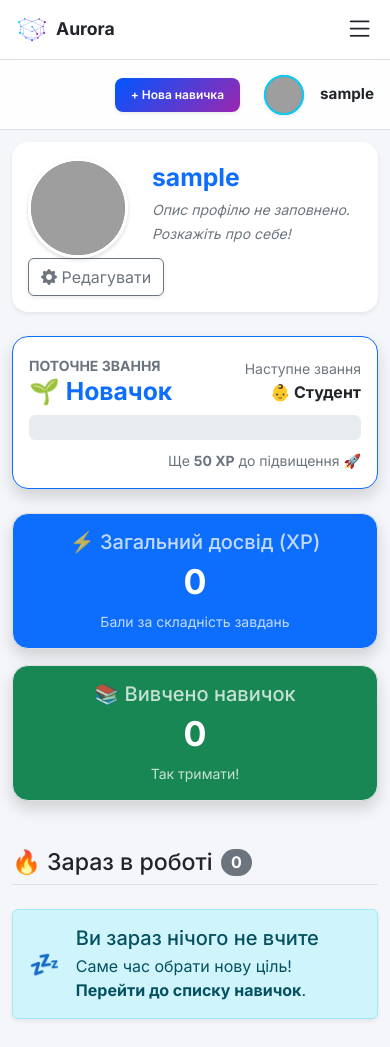
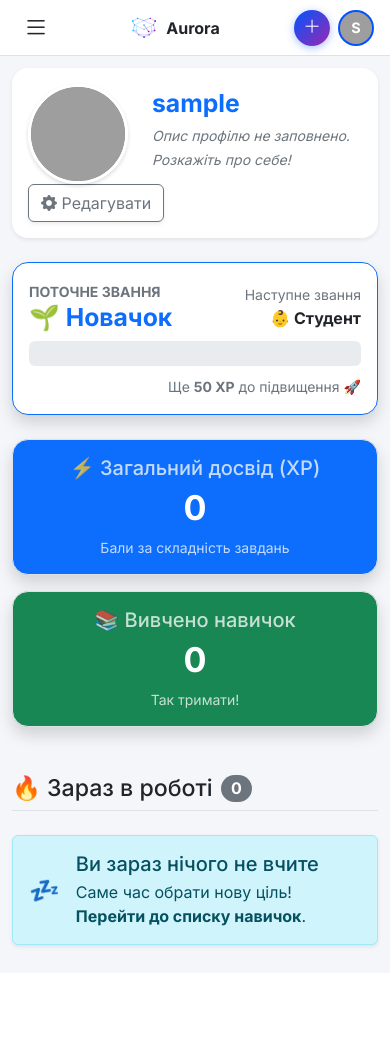
Before and after one commit to Romaska23/WEB_Kursova, a Django app: page /profile/ in a window 390 px wide. After the commit the page ends 950 px from the top, so only its background shows below. Run offline with Django 5.2, Linux system fonts and the light colour scheme; the visitor is signed in with stand-in values (Sample User, id 1); data that the repository does not hold is empty; grey boxes are pictures that could not be loaded.

Commit message:
fix: redesign mobile navbar - single header with actions

```diff
--- a/static/css/style.css
+++ b/static/css/style.css
@@ -338,13 +338,14 @@ input:focus {
     top: 0;
     left: 0;
     right: 0;
-    height: 60px;
+    height: 56px;
     background-color: var(--bg-sidebar);
     border-bottom: 1px solid var(--border-color);
     padding: 0 1rem;
     align-items: center;
     justify-content: space-between;
     z-index: 200;
+    gap: 0.5rem;
 }
 
 .mobile-navbar-brand {
@@ -352,17 +353,73 @@ input:focus {
     align-items: center;
     color: var(--text-main);
     text-decoration: none;
-    font-size: 1.1rem;
+    font-size: 1rem;
+    font-weight: 700;
+    flex: 1;
+    justify-content: center;
 }
 
 .mobile-menu-btn {
     background: none;
     border: none;
-    font-size: 1.8rem;
+    font-size: 1.6rem;
     color: var(--text-main);
     cursor: pointer;
     padding: 0;
     line-height: 1;
+    width: 40px;
+    flex-shrink: 0;
+}
+
+.mobile-navbar-actions {
+    display: flex;
+    align-items: center;
+    gap: 0.5rem;
+    flex-shrink: 0;
+}
+
+.mobile-action-btn {
+    display: flex;
+    align-items: center;
+    justify-content: center;
+    width: 36px;
+    height: 36px;
+    border-radius: 50%;
+    background: var(--aurora-gradient-primary);
+    color: white;
+    font-size: 1.1rem;
+    text-decoration: none;
+    box-shadow: 0 2px 8px rgba(0, 85, 255, 0.35);
+}
+
+.mobile-avatar {
+    position: relative;
+    width: 36px;
+    height: 36px;
+    border-radius: 50%;
+    background: var(--aurora-gradient-primary);
+    display: flex;
+    align-items: center;
+    justify-content: center;
+    text-decoration: none;
+    overflow: hidden;
+    border: 2px solid var(--aurora-accent-cyan);
+    flex-shrink: 0;
+}
+
+.mobile-avatar img {
+    position: absolute;
+    inset: 0;
+    width: 100%;
+    height: 100%;
+    object-fit: cover;
+}
+
+.mobile-avatar-letter {
+    color: white;
+    font-weight: 700;
+    font-size: 0.9rem;
+    z-index: 1;
 }
 
 .sidebar-overlay {
@@ -382,12 +439,18 @@ input:focus {
         display: flex;
     }
 
+    .top-bar {
+        display: none !important;
+    }
+
     .sidebar {
         transform: translateX(-100%);
-        transition: transform 0.3s ease, background-color 0.3s ease;
+        transition: transform 0.28s ease;
         z-index: 160;
         top: 0;
+        bottom: 0;
         overflow-y: auto;
+        width: 280px;
     }
 
     .sidebar.sidebar-open {
@@ -396,11 +459,7 @@ input:focus {
 
     .main-content {
         margin-left: 0 !important;
-        padding-top: 60px;
-    }
-
-    .top-bar {
-        top: 60px;
+        padding-top: 56px;
     }
 
     .content-container {
@@ -412,13 +471,4 @@ input:focus {
     .content-container {
         padding: 0.75rem;
     }
-
-    .top-bar {
-        padding: 0 1rem;
-    }
-
-    .top-bar .btn-sm {
-        font-size: 0.75rem;
-        padding: 6px 10px;
-    }
 }
--- a/templates/base.html
+++ b/templates/base.html
@@ -49,13 +49,24 @@
         {% if user.is_authenticated %}
         <!-- Mobile top navbar -->
         <nav class="mobile-navbar d-lg-none">
-            <a href="{% url 'skill_list' %}" class="mobile-navbar-brand">
-                <img src="{% static 'images/logo_graph.svg' %}" alt="Aurora Logo" style="width: 32px; height: auto;">
-                <span class="fw-bold ms-2">Aurora</span>
-            </a>
             <button class="mobile-menu-btn" id="sidebarToggle" aria-label="Меню">
                 <i class="bi bi-list"></i>
             </button>
+            <a href="{% url 'skill_list' %}" class="mobile-navbar-brand">
+                <img src="{% static 'images/logo_graph.svg' %}" alt="Aurora Logo" style="width: 28px; height: auto;">
+                <span class="fw-bold ms-2">Aurora</span>
+            </a>
+            <div class="mobile-navbar-actions">
+                <a href="{% url 'skill_create' %}" class="mobile-action-btn" title="Нова навичка">
+                    <i class="bi bi-plus-lg"></i>
+                </a>
+                <a href="{% url 'profile' %}" class="mobile-avatar">
+                    {% if user.profile.avatar %}
+                        <img src="{{ user.profile.avatar.url }}" alt="" onerror="this.style.display='none'">
+                    {% endif %}
+                    <span class="mobile-avatar-letter">{{ user.username.0|upper }}</span>
+                </a>
+            </div>
         </nav>
 
         <!-- Sidebar overlay for mobile -->
@@ -110,33 +121,21 @@
 
             {% if user.is_authenticated %}
             <header class="top-bar">
-
                 <div class="d-flex align-items-center w-100 justify-content-end">
-
                     <a href="{% url 'skill_create' %}" class="btn btn-sm me-4 text-white shadow-sm"
                        style="background: var(--aurora-gradient-primary); border:none; border-radius: 8px; font-weight: 600; padding: 8px 16px;">
                         + Нова навичка
                     </a>
-
                     <a href="{% url 'profile' %}" class="d-flex align-items-center text-decoration-none">
-
                          <div class="position-relative shadow-sm rounded-circle" style="width: 40px; height: 40px;">
-
                             <div class="position-absolute top-0 start-0 w-100 h-100 bg-secondary d-flex align-items-center justify-content-center text-white fw-bold border border-2 border-info rounded-circle"
-                                 style="font-size: 1.2rem; z-index: 1;">
-                                {{ user.username.0|upper }}
-                            </div>
-
+                                 style="font-size: 1.2rem; z-index: 1;">{{ user.username.0|upper }}</div>
                             {% if user.profile.avatar %}
-                                <img src="{{ user.profile.avatar.url }}"
-                                     alt=""
+                                <img src="{{ user.profile.avatar.url }}" alt=""
                                      class="position-absolute top-0 start-0 w-100 h-100 rounded-circle border border-2 border-info"
-                                     style="object-fit: cover; z-index: 2;"
-                                     onerror="this.style.display='none'">
-                                     {% endif %}
-
+                                     style="object-fit: cover; z-index: 2;" onerror="this.style.display='none'">
+                            {% endif %}
                          </div>
-
                          <span class="ms-3 fw-bold text-white" style="font-size: 0.95rem;">{{ user.username }}</span>
                     </a>
                 </div>
```
